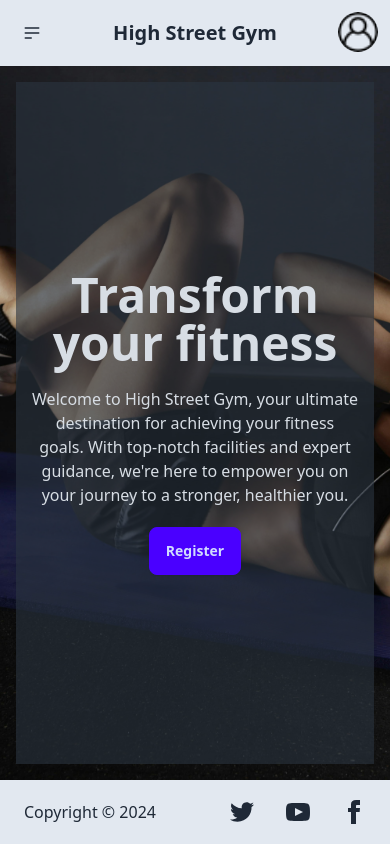
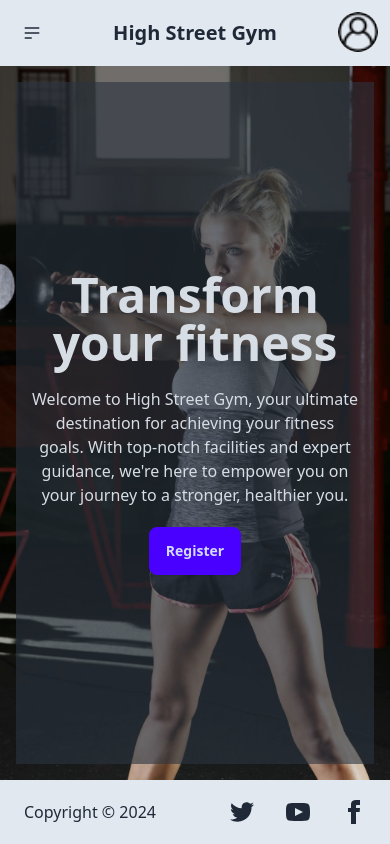
Before and after one commit to rainvr/web-services-assessment, a React app in the folder frontend/: page / in a window 390 px wide. Built offline with nearby package versions, Linux system fonts and the light colour scheme; the HTML template or start-up script is replaced by a standard one.

Commit message:
Improved background images

```diff
--- a/frontend/src/features/home/HomePage.jsx
+++ b/frontend/src/features/home/HomePage.jsx
@@ -11,7 +11,7 @@ function HomePage() {
     return (
         <main className="flex flex-col bg-slate-50 h-screen overflow-hidden">
             <Header />
-            <section className="flex-1 mx-auto p-4 hero" style={{backgroundImage: 'url(../src/common/images/pexels-pixabay-416778.jpg)'}}>
+            <section className="flex-1 mx-auto p-4 hero bg-portrait-background md:bg-landscape-background">
                 <div className="hero-overlay bg-opacity-60"></div>
                 <div className="hero-content text-center text-neutral-content">
                     <div className="max-w-md">
--- a/frontend/tailwind.config.js
+++ b/frontend/tailwind.config.js
@@ -5,7 +5,12 @@ export default {
     "./src/**/*.{js,ts,jsx,tsx}"
   ],
   theme: {
-    extend: {},
+    extend: {
+      backgroundImage: {
+        'landscape-background': "url(../src/common/images/bg-landscape-gym.jpg)",
+        'portrait-background': "url('../src/common/images/bg-portrait-gym.jpg')",
+      }
+    },
   },
   plugins: [require("daisyui")],
 }
```
Also changed, not shown: frontend/src/common/images/bg-landscape-gym.jpg (renamed from frontend/src/common/images/pexels-pixabay-416778.jpg), frontend/src/common/images/bg-portrait-gym.jpg (added).
